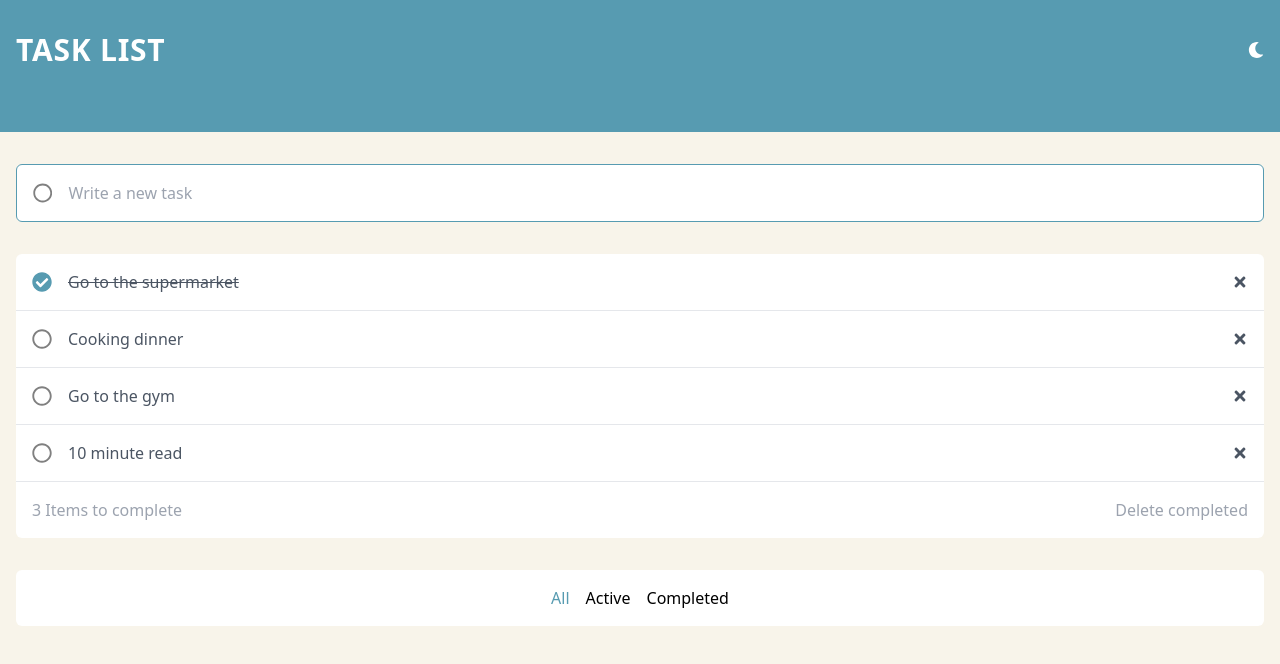
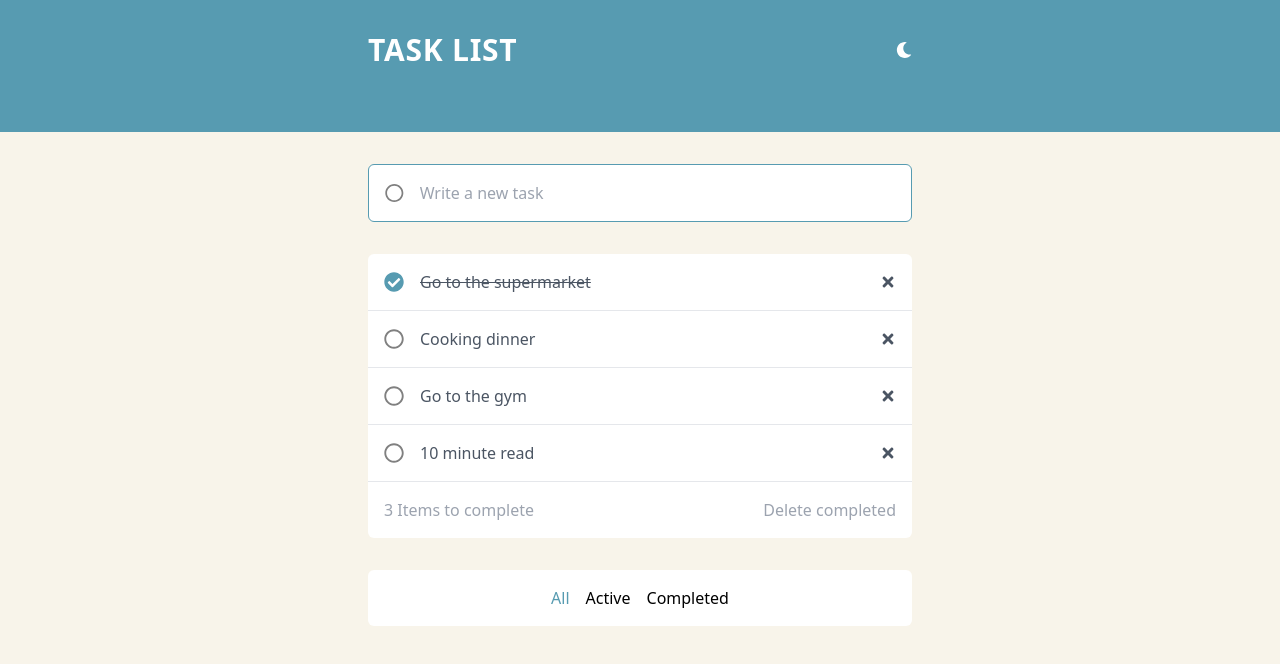
Before and after one commit to EvaGonz84/Task-list-React-and-Tailwindcss, a React (Vite) app: page / in a window 1280 px wide. Shown: the top 664 px of the page. Built offline with nearby package versions, Linux system fonts and the light colour scheme.

Commit message:
breakpoint added

```diff
--- a/src/App.jsx
+++ b/src/App.jsx
@@ -69,7 +69,7 @@
         <Header />
       </div>
       <div className="min-h-screen bg-[#F8F4EA] transition-all duration-1000 dark:bg-gray-900 ">
-        <main className="container mx-auto px-4 pt-8">
+        <main className="container mx-auto px-4 pt-8 md:max-w-xl">
           <CreateTask newTask={createNewTask} />
           <ListTask
             list={filteredTasks()}
--- a/src/components/header/Header.jsx
+++ b/src/components/header/Header.jsx
@@ -20,7 +20,7 @@
 
   return (
     <>
-      <header className="container mx-auto px-4">
+      <header className="container mx-auto px-4 md:max-w-xl">
         <div className="flex items-center justify-between py-8">
           <h1 className="text-3xl font-bold uppercase tracking-wide text-white">
             task list
```
